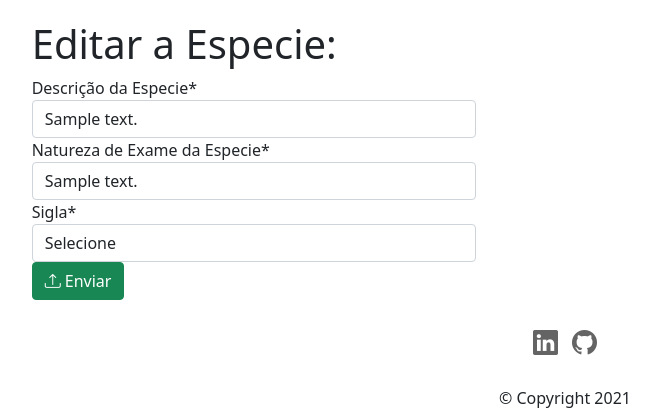
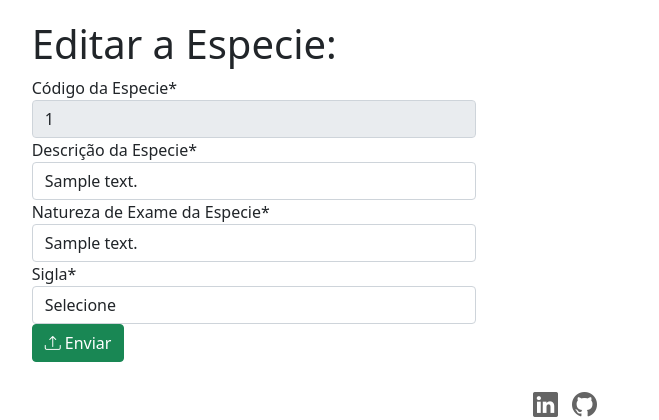
Before and after one commit to MsouzaLeo/TFG_Front, a Django app: page /especie/1/ in a window 1280 px wide. Shown: the part 57-477 px from the top of the page, without its empty margins (75-734 px from the left). Run offline with Django 3.2, Linux system fonts and the light colour scheme; tables that the repository leaves empty hold one stand-in row (values such as "Sample post"); parts of the project's set-up code (start-up, migrations or seed data) failed here and were passed over; some libraries are stand-ins or nearby versions.

Commit message:
bugfix edit

```diff
--- a/tables/models.py
+++ b/tables/models.py
@@ -28,8 +28,8 @@ class EspecieModel(models.Model):
         'NaturezaModel', on_delete=models.DO_NOTHING, db_column='cod_natureza_exame')
     sigla = models.CharField(max_length=3, choices=SIGLAS, default='')
 
-    # def __str__(self):
-    #    return self.descricao_especie
+    def __str__(self):
+        return self.descricao_especie
 
     class Meta:
         db_table = "especie_exame"
--- a/tables/templates/especie/edit.html
+++ b/tables/templates/especie/edit.html
@@ -5,9 +5,14 @@
     <form method="POST" autocomplete="off">
         {% csrf_token %}
         <div class="col-md-5">
-            {{form.descricao_especie|as_crispy_field}} {{form.cod_natureza_exame|as_crispy_field}} {{form.sigla|as_crispy_field}}
+            {{form.cod_especie_exame|as_crispy_field}} {{form.descricao_especie|as_crispy_field}} {{form.cod_natureza_exame|as_crispy_field}} {{form.sigla|as_crispy_field}}
         </div>
         <button type="submit" class="btn btn-success"><i class="bi bi-upload"></i> Enviar </button>
     </form>
 </div>
+<style>
+    #id_cod_especie_exame {
+        disabled='true';
+    }
+</style>
 {% endblock %}
--- a/tables/views.py
+++ b/tables/views.py
@@ -9,8 +9,6 @@ import os
 from django.http import JsonResponse
 from scripts import *
 import json
-#from django.db.models import Count
-
 
 def especieList(request):
     desc = request.GET.get('desc')
@@ -46,11 +44,15 @@ def especieEdit(request, cod_especie_exame=0):
         else:
             especie = EspecieModel.objects.get(pk=cod_especie_exame)
             form = EspecieForm(instance=especie)
+            form.fields['cod_especie_exame'].widget.attrs['readonly'] = True
         return render(request, 'especie/edit.html', {'form': form})
     else:
-        form = EspecieForm(request.POST)
+        especie = EspecieModel.objects.get(pk=cod_especie_exame)
+        form = EspecieForm(request.POST, instance=especie)
         if form.is_valid():
-            form.save()
+            form.save(commit=True)
+        else:
+            print(request.POST)
         return redirect('/especie')
 
 
@@ -616,11 +618,11 @@ def teste(request, pk):
 
     natureza_obj = NaturezaModel.objects.get(pk=pk)
 
-    especie_obj = list(EspecieModel.objects.filter(
-        cod_natureza_exame=natureza_obj.cod_natureza_exame).values('descricao_especie'))
+    especie_obj = EspecieModel.objects.filter(
+        cod_natureza_exame=natureza_obj.cod_natureza_exame)
 
     return JsonResponse(data={
         'natureza': natureza_obj.descricao_natureza,
-        'especies': especie_obj,
+        'especies': list(especie_obj),
 
     })
```
